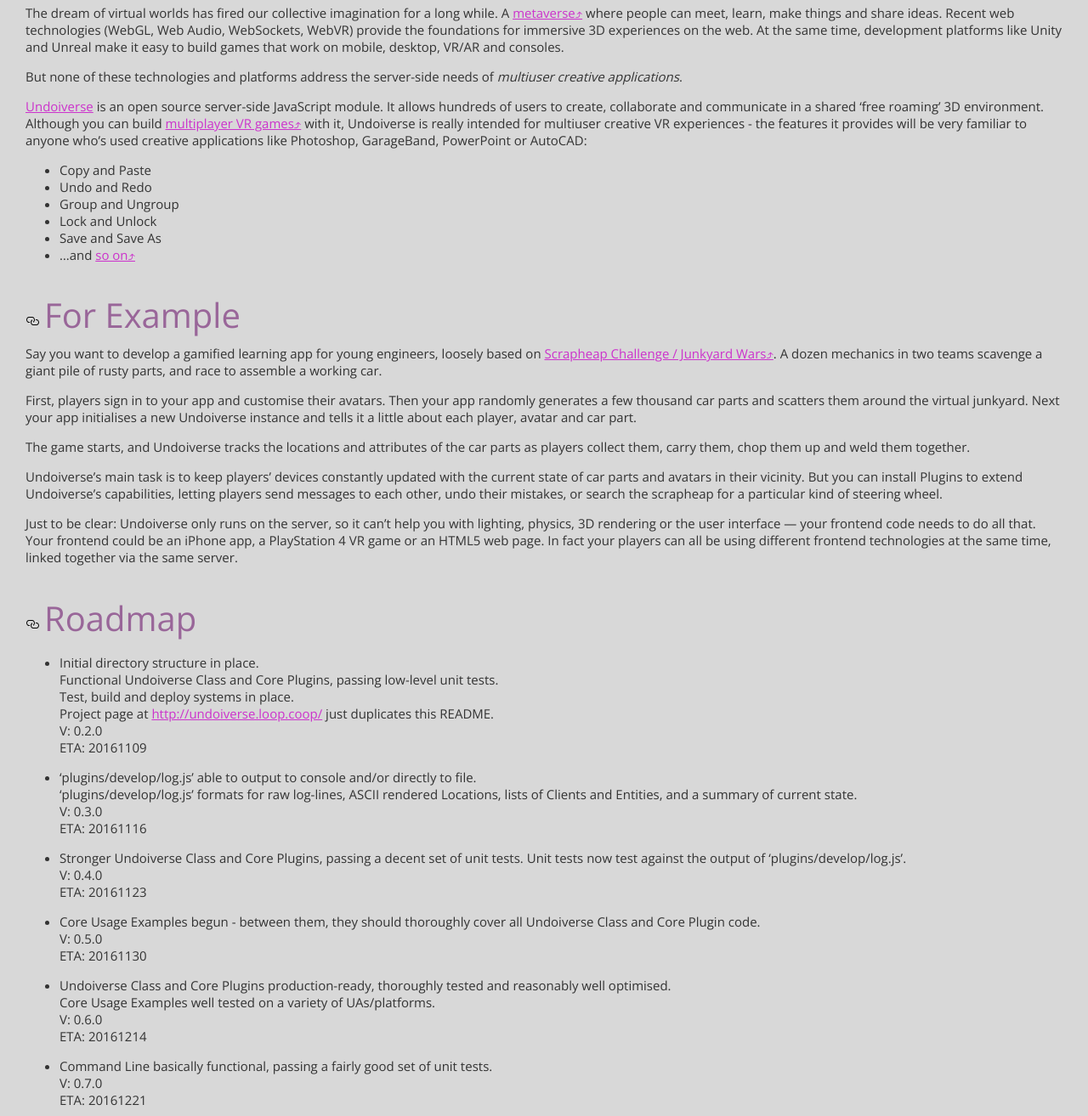
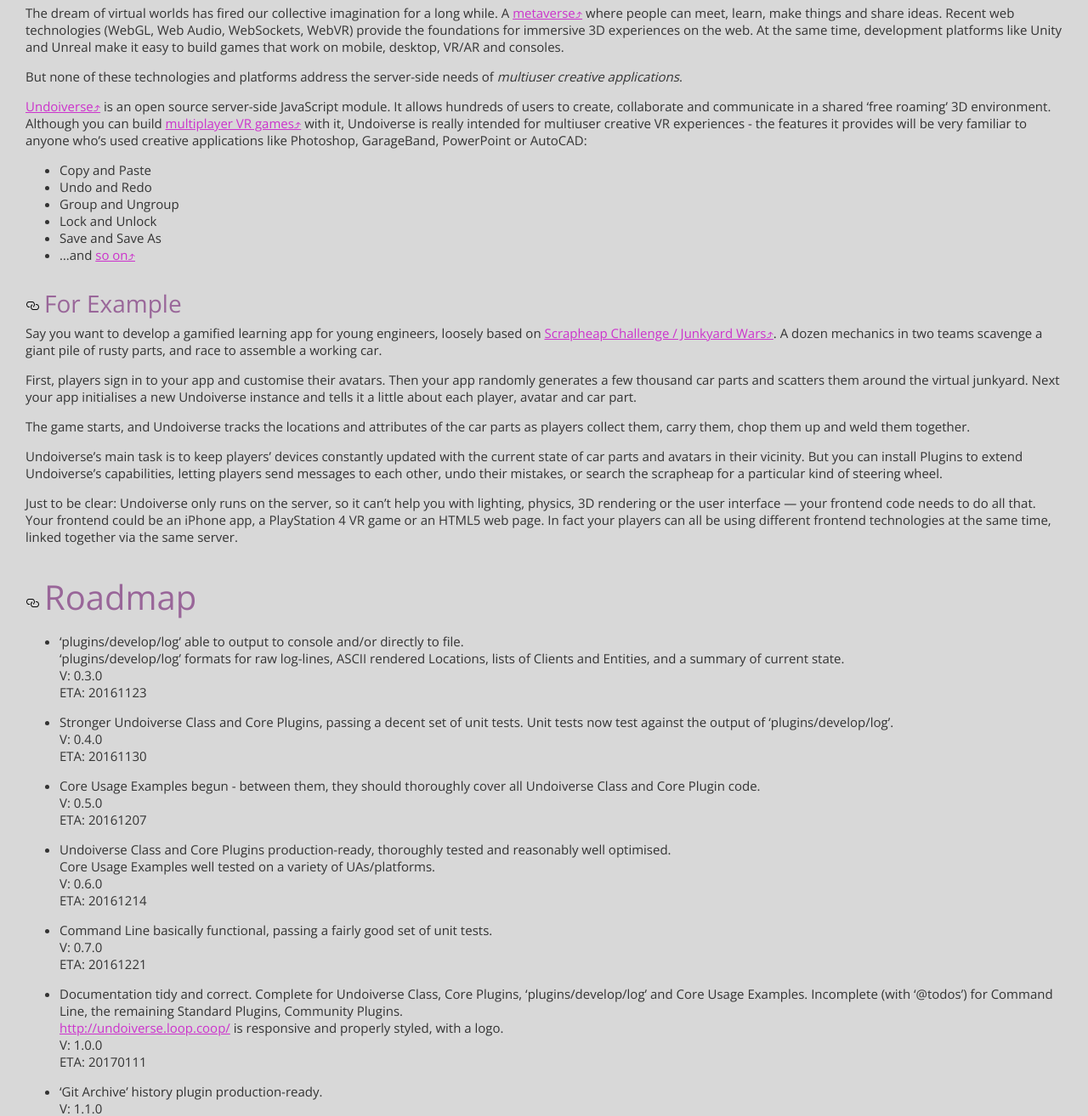
Before and after one commit to loopdotcoop/undoiverse, a plain HTML site: page index.html in a window 1280 px wide. Shown: the part 427-1741 px from the top of the page at 85% size. Drawn offline with nearby package versions, Linux system fonts and the light colour scheme; a web font is replaced by a local one.

Commit message:
Content from develop-branch README 0.2.0

```diff
--- a/index.html
+++ b/index.html
@@ -22,7 +22,7 @@
       <div class="undoiverse-margin">&nbsp;</div>
       <div>
         <h1 style="margin-bottom:0">Undoiverse</h1>
-        <h4 style="margin-top:0">Last modified 3rd November 2016</h4>
+        <h4 style="margin-top:0">Last modified 10th November 2016</h4>
 
 
 <article class="markdown-body entry-content" itemprop="text">
@@ -48,7 +48,7 @@
 <p>But none of these technologies and platforms address the server-side needs of
 <em>multiuser creative applications</em>.</p>
 
-<p><a href="http://undoiverse.loop.coop">Undoiverse</a> is an open source server-side
+<p><a href="http://undoiverse.loop.coop">Undoiverse⤴</a> is an open source server-side
 JavaScript module. It allows hundreds of users to create, collaborate and
 communicate in a shared ‘free roaming’ 3D environment. Although you can build
 <a href="https://goo.gl/VJgGdZ">multiplayer VR games⤴</a> with it, Undoiverse is really
@@ -65,7 +65,7 @@
 <li>…and <a href="https://github.com/loopdotcoop/undoiverse/#the-standard-plugins">so on⤴</a></li>
 </ul>
 
-<h2><a id="for-example" class="anchor" href="#for-example" aria-hidden="true"><svg aria-hidden="true" class="octicon octicon-link" height="16" version="1.1" viewBox="0 0 16 16" width="16"><path d="M4 9h1v1H4c-1.5 0-3-1.69-3-3.5S2.55 3 4 3h4c1.45 0 3 1.69 3 3.5 0 1.41-.91 2.72-2 3.25V8.59c.58-.45 1-1.27 1-2.09C10 5.22 8.98 4 8 4H4c-.98 0-2 1.22-2 2.5S3 9 4 9zm9-3h-1v1h1c1 0 2 1.22 2 2.5S13.98 12 13 12H9c-.98 0-2-1.22-2-2.5 0-.83.42-1.64 1-2.09V6.25c-1.09.53-2 1.84-2 3.25C6 11.31 7.55 13 9 13h4c1.45 0 3-1.69 3-3.5S14.5 6 13 6z"></path></svg></a>For Example</h2>
+<h3><a id="for-example" class="anchor" href="#for-example" aria-hidden="true"><svg aria-hidden="true" class="octicon octicon-link" height="16" version="1.1" viewBox="0 0 16 16" width="16"><path d="M4 9h1v1H4c-1.5 0-3-1.69-3-3.5S2.55 3 4 3h4c1.45 0 3 1.69 3 3.5 0 1.41-.91 2.72-2 3.25V8.59c.58-.45 1-1.27 1-2.09C10 5.22 8.98 4 8 4H4c-.98 0-2 1.22-2 2.5S3 9 4 9zm9-3h-1v1h1c1 0 2 1.22 2 2.5S13.98 12 13 12H9c-.98 0-2-1.22-2-2.5 0-.83.42-1.64 1-2.09V6.25c-1.09.53-2 1.84-2 3.25C6 11.31 7.55 13 9 13h4c1.45 0 3-1.69 3-3.5S14.5 6 13 6z"></path></svg></a>For Example</h3>
 
 <p>Say you want to develop a gamified learning app for young engineers, loosely
 based on <a href="https://goo.gl/zNwChk">Scrapheap Challenge / Junkyard Wars⤴</a>. A dozen
@@ -96,25 +96,19 @@
 <h2><a id="roadmap" class="anchor" href="#roadmap" aria-hidden="true"><svg aria-hidden="true" class="octicon octicon-link" height="16" version="1.1" viewBox="0 0 16 16" width="16"><path d="M4 9h1v1H4c-1.5 0-3-1.69-3-3.5S2.55 3 4 3h4c1.45 0 3 1.69 3 3.5 0 1.41-.91 2.72-2 3.25V8.59c.58-.45 1-1.27 1-2.09C10 5.22 8.98 4 8 4H4c-.98 0-2 1.22-2 2.5S3 9 4 9zm9-3h-1v1h1c1 0 2 1.22 2 2.5S13.98 12 13 12H9c-.98 0-2-1.22-2-2.5 0-.83.42-1.64 1-2.09V6.25c-1.09.53-2 1.84-2 3.25C6 11.31 7.55 13 9 13h4c1.45 0 3-1.69 3-3.5S14.5 6 13 6z"></path></svg></a>Roadmap</h2>
 
 <ul>
-<li><p>Initial directory structure in place.<br>
-Functional Undoiverse Class and Core Plugins, passing low-level unit tests.<br>
-Test, build and deploy systems in place.<br>
-Project page at <a href="http://undoiverse.loop.coop/">http://undoiverse.loop.coop/</a> just duplicates this README.<br>
-V: 0.2.0<br>
-ETA: 20161109  </p></li>
-<li><p>‘plugins/develop/log.js’ able to output to console and/or directly to file.<br>
-‘plugins/develop/log.js’ formats for raw log-lines, ASCII rendered Locations,
+<li><p>‘plugins/develop/log’ able to output to console and/or directly to file.<br>
+‘plugins/develop/log’ formats for raw log-lines, ASCII rendered Locations,
 lists of Clients and Entities, and a summary of current state.<br>
 V: 0.3.0<br>
-ETA: 20161116  </p></li>
+ETA: 20161123  </p></li>
 <li><p>Stronger Undoiverse Class and Core Plugins, passing a decent set of unit
-tests. Unit tests now test against the output of ‘plugins/develop/log.js’.<br>
+tests. Unit tests now test against the output of ‘plugins/develop/log’.<br>
 V: 0.4.0<br>
-ETA: 20161123  </p></li>
+ETA: 20161130  </p></li>
 <li><p>Core Usage Examples begun - between them, they should thoroughly cover all
 Undoiverse Class and Core Plugin code.<br>
 V: 0.5.0<br>
-ETA: 20161130  </p></li>
+ETA: 20161207  </p></li>
 <li><p>Undoiverse Class and Core Plugins production-ready, thoroughly tested and
 reasonably well optimised.<br>
 Core Usage Examples well tested on a variety of UAs/platforms.<br>
@@ -124,7 +118,7 @@
 V: 0.7.0<br>
 ETA: 20161221  </p></li>
 <li><p>Documentation tidy and correct. Complete for Undoiverse Class, Core Plugins,
-‘plugins/develop/log.js’ and Core Usage Examples. Incomplete (with ‘@todos’)
+‘plugins/develop/log’ and Core Usage Examples. Incomplete (with ‘@todos’)
 for Command Line, the remaining Standard Plugins, Community Plugins.<br>
 <a href="http://undoiverse.loop.coop/">http://undoiverse.loop.coop/</a> is responsive and properly styled, with a logo.<br>
 V: 1.0.0<br>
```
